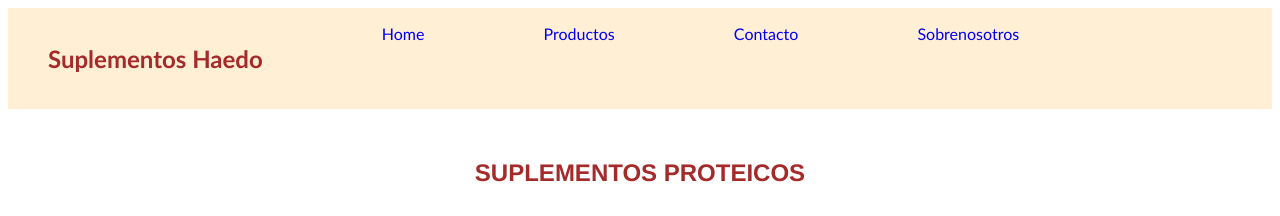
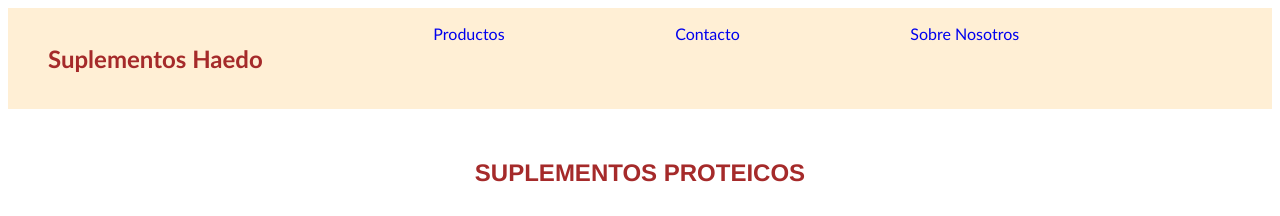
Before and after one commit to TeoZuccheri/2da-entrega-proyecto-coder, a website: page index.html in a window 1280 px wide. Shown: the top 216 px of the page. Drawn offline with Linux system fonts and the light colour scheme.

Commit message:
Corrección de links en el proyecto

```diff
--- a/index.html
+++ b/index.html
@@ -25,10 +25,9 @@
       <nav class="menu">
         <ul>
           <h1>Suplementos Haedo</h1>
-          <li><a href="./index.html">Home</a></li>
-          <li><a href="../html/producto.html">Productos</a></li>
-          <li><a href="../html/contacto.html">Contacto</a></li>
-          <li><a href="../html/sobrenosotros.html">Sobrenosotros</a></li>
+          <li><a href="./html/producto.html">Productos</a></li>
+          <li><a href="./html/contacto.html">Contacto</a></li>
+          <li><a href="./html/sobrenosotros.html">Sobre Nosotros</a></li>
         </ul>
       </nav>
     </header>
```
